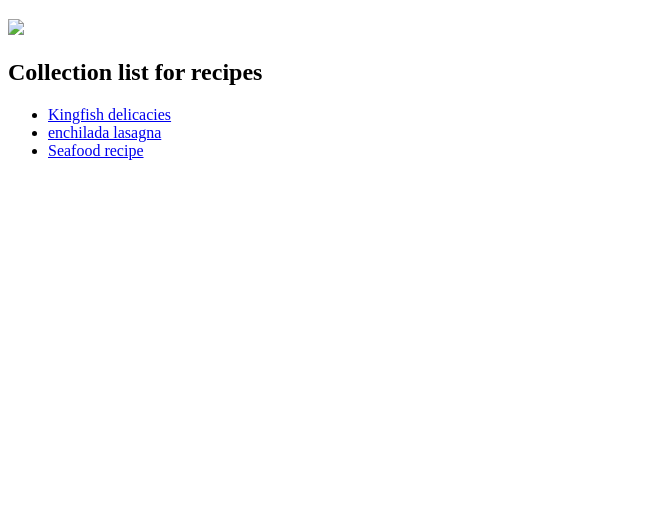
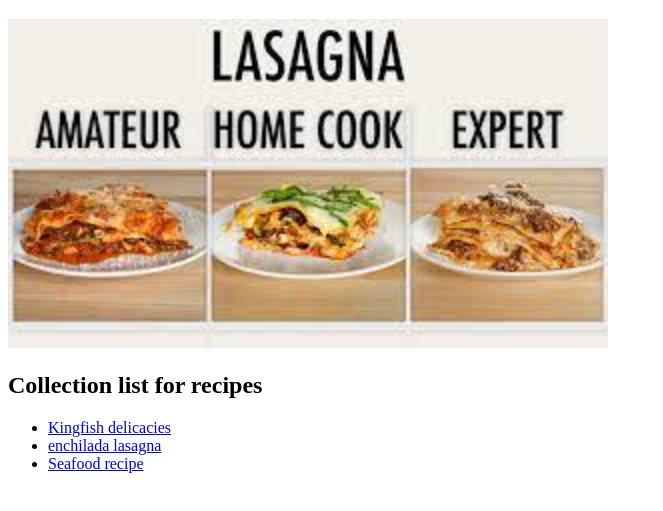
Before and after one commit to Mobolaji-habib/Odin-recipes, a plain HTML site: page index.html in a window 1280 px wide. Shown: the part 61-572 px from the top of the page, without its empty margins (0-663 px from the left). Drawn offline with Linux system fonts and the light colour scheme.

Commit message:
Change image

```diff
--- a/index.html
+++ b/index.html
@@ -8,7 +8,7 @@
 </head>
 <body>
    <h1>Odin-recipes</h1>
-<img src="/images/lasagna.jpg">
+<img src="images/recipes.png">
 <h2>Collection list for recipes</h2>
 <ul>
     <li>
```
Also changed, not shown: images/recipes.png (added).
